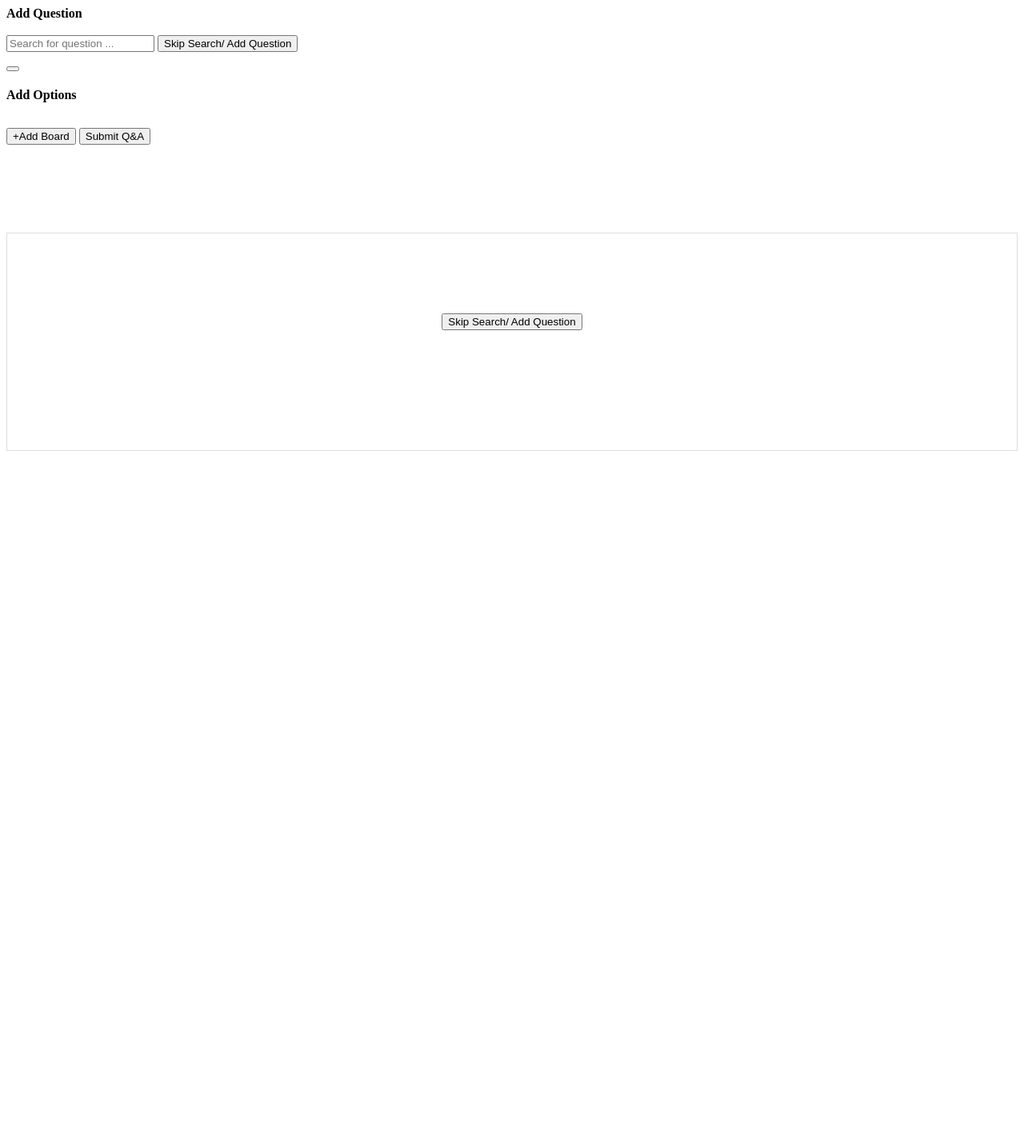
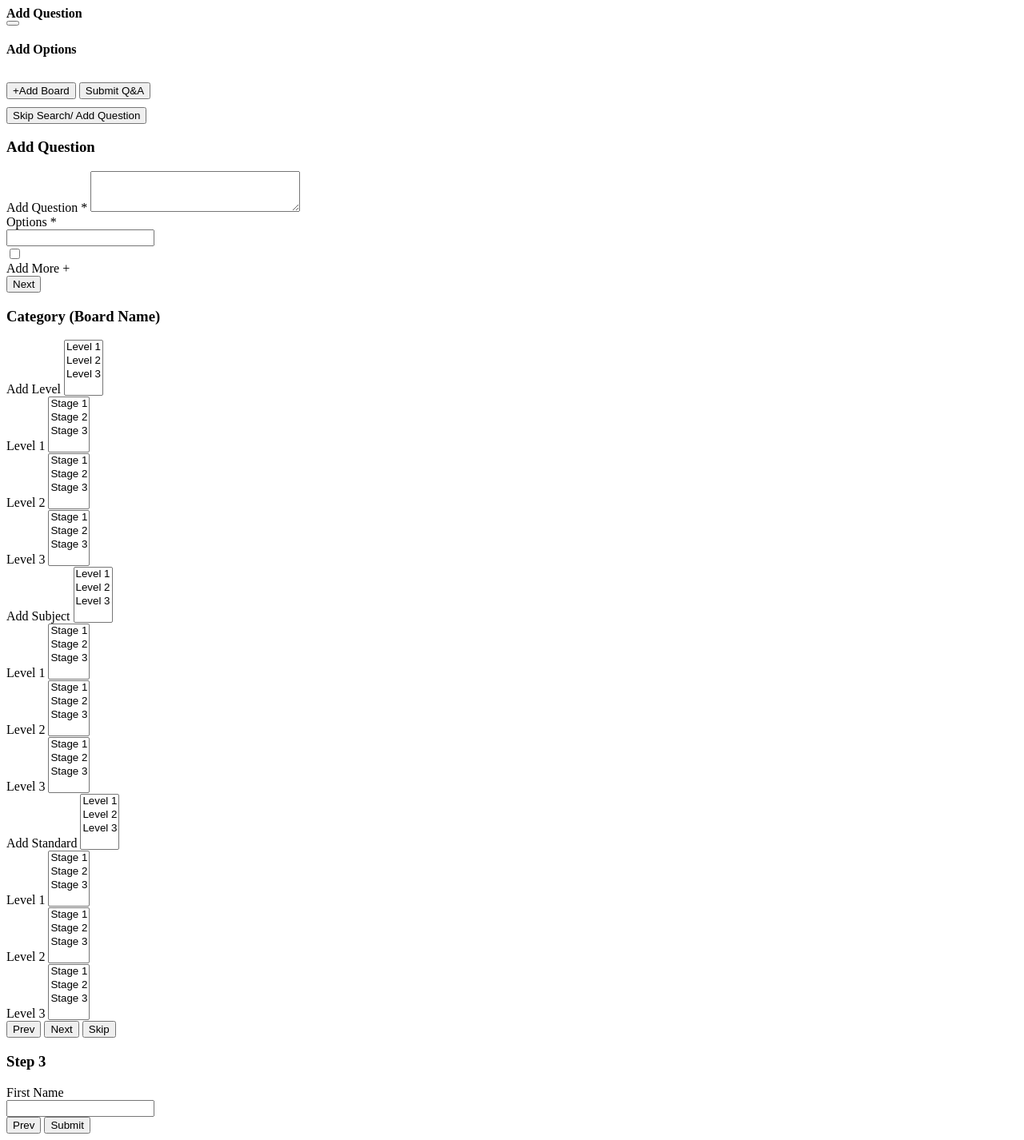
Before and after one commit to dhrutidas/bkzq, a CodeIgniter app: the page made by admin/application/views/content/Question/add_question.php in a window 1280 px wide. Shown: the whole page at 80% size. Before the commit the page ends 564 px from the top, so only its background shows below. Run offline with CodeIgniter, Linux system fonts and the light colour scheme.

Commit message:
Add Question with functionality

```diff
--- a/admin/application/views/content/Question/add_question.php
+++ b/admin/application/views/content/Question/add_question.php
@@ -26,64 +26,6 @@
 	}
 </script>
 
-<style>
-	.qstnBtn {
-		display: flex;
-		justify-content: center;
-        margin: 0 0 50px;
-	}
-
-	.stepping {
-		display: none;
-	}
-
-	.stepping.active {
-		display: block;
-	}
-
-	.stepbtnWrap {
-		display: flex;
-		clear: both;
-		gap: 10px;
-		justify-content: center;
-		padding: 10px 0 0;
-	}
-
-	.stepbtnWrap .btn {
-		display: inline-block;
-		background: #f0f;
-	}
-
-	.increasingFeilds {
-		display: flex;
-		align-items: center
-	}
-
-    .newSteppingWrap {
-        border: solid 1px #ddd;
-        margin: 100px 0 0;
-        padding: 100px 30px;
-    }
-
-    .stageWrap {
-        background: #f0f0f0;
-        display: inline-block;
-        width: 100%;
-    }
-
-    .stageWrap_show {
-        background: #f0f
-    }
-
-    .toogleStageSec {
-        display: none
-    }
-
-    .toogleStageSec_show {
-        display: block
-    }
-</style>
-
 <div class="row">
 	<div class="col-md-12">
 		<?php if( $this->session->flashdata('message')): ?>
@@ -104,7 +46,7 @@
 			<div class="panel-heading text-left">
 				<strong>Add Question</strong>
 			</div>
-			<div class="panel-collapse">
+			<div class="panel-collapse" hidden>
 				<br />
 				<div class="row">
 					<div class="col-sm-offset-2 col-sm-7">
@@ -147,7 +89,6 @@
 			</div>
 
 
-
 			<div class="newSteppingWrap">
 				<div class="row">
 					<div class="input-group qstnBtn">
@@ -156,18 +97,21 @@
 				</div>
 
 				<div class="stepping" id="step1" data-id="step1">
-					<h3>Step 1</h3>
+					<h3>Add Question</h3>
+
+					<div class="row">
 						<div class="form-group">
-						<label for="inputFirstName" class="col-sm-4 control-label">Add Question</label>
-						<div class="col-sm-6">
-							<input type="text" class="form-control" id="inputFirstName" name="inputFirstName">
+							<div class="col-sm-12">
+								<label for="inputFirstName" class="control-label">Add Question *</label>
+								<textarea class="form-control textarea" id="inputFirstName" name="inputFirstName" id="" cols="30" rows="3"></textarea>
 								<span id="first_name_error" class="text-danger"></span>
 							</div>
 						</div>
 						<div class="form-group">
-						<label for="inputFirstName" class="col-sm-4 control-label">Options</label>
-						<div class="col-sm-6" id="increasingFeilds_Wrap">
-							<div class="row" id="increasingFeilds">
+							<div class="align-center-row">
+								<div class="col-sm-10" id="increasingFeilds_Wrap">
+									<label for="inputFirstName" class="control-label">Options *</label>
+									<div class="row align-center-row marb10" id="increasingFeilds">
 										<div class="col-sm-10">
 											<input type="text" class="form-control" id="inputFirstName" name="inputFirstName">
 											<span id="first_name_error" class="text-danger"></span>
@@ -180,31 +124,35 @@
 								</div>
 
 								<div class="col-sm-2">
-							<div class="btn btn-default" onclick="duplicate()" id="increaseOptionBtn">Add More +</div>
+									<div class="btn btn-default pull-right" onclick="duplicate()" id="increaseOptionBtn">Add More +</div>
+								</div>
+							</div>
+						</div>
 					</div>
 
 					<div class="stepbtnWrap">
-							<button class="btn steppingbtn" data-name="next" data-step="step1" data-num="1"
+						<button class="btn btn-primary steppingbtn" data-name="next" data-step="step1" data-num="1"
 							data-id="next_step1">Next</button>
 					</div>
 				</div>
-				</div>
+
 				<div class="stepping" id="step2" data-id="step2">
-					<h3>Step 2</h3>
+					<h3>Category (Board Name)</h3>
 
+					<!-- Add Level start -->
+					<section class="dropdownAreaSec">
 						<div class="form-group">
-                    <div class="col-md-4">
-                        <select id="dates-field2" class="multiselect-ui form-control" multiple="multiple">
+							<label for="">Add Level</label>
+							<select id="dates-field2" class="multiselect-ui mainStageDropDown form-control" multiple="multiple">
 								<option value="level_1">Level 1</option>
 								<option value="level_2">Level 2</option>
 								<option value="level_3">Level 3</option>
 							</select>
 						</div>
-                </div>
 
 						<div class="stageWrap">
 							<div class="form-group toogleStageSec" id="level_1">
-                        <div class="col-md-4">
+								<div class="">
 									<label for="Level 1">Level 1</label>
 									<select id="dates-field2" class="multiselect-ui form-control" multiple="multiple">
 										<option value="Stage 1">Stage 1</option>
@@ -214,7 +162,7 @@
 								</div>
 							</div>
 							<div class="form-group toogleStageSec" id="level_2">
-                        <div class="col-md-4">
+								<div class="">
 									<label for="Level 1">Level 2</label>
 									<select id="dates-field2" class="multiselect-ui form-control" multiple="multiple">
 										<option value="Stage 1">Stage 1</option>
@@ -224,7 +172,99 @@
 								</div>
 							</div>
 							<div class="form-group toogleStageSec" id="level_3">
-                        <div class="col-md-4">
+								<div class="">
+									<label for="Level 1">Level 3</label>
+									<select id="dates-field2" class="multiselect-ui form-control" multiple="multiple">
+										<option value="Stage 1">Stage 1</option>
+										<option value="Stage 2">Stage 2</option>
+										<option value="Stage 3">Stage 3</option>
+									</select>
+								</div>
+							</div>
+						</div>
+					</section>
+					<!-- Add Level end -->
+
+					<!-- Add Subject start -->
+					<section class="dropdownAreaSec">
+						<div class="form-group">
+							<label for="">Add Subject</label>
+							<select id="dates-field2" class="multiselect-ui mainStageDropDown form-control" multiple="multiple">
+								<option value="level_1">Level 1</option>
+								<option value="level_2">Level 2</option>
+								<option value="level_3">Level 3</option>
+							</select>
+						</div>
+
+						<div class="stageWrap">
+							<div class="form-group toogleStageSec" id="level_1">
+								<div class="">
+									<label for="Level 1">Level 1</label>
+									<select id="dates-field2" class="multiselect-ui form-control" multiple="multiple">
+										<option value="Stage 1">Stage 1</option>
+										<option value="Stage 2">Stage 2</option>
+										<option value="Stage 3">Stage 3</option>
+									</select>
+								</div>
+							</div>
+							<div class="form-group toogleStageSec" id="level_2">
+								<div class="">
+									<label for="Level 1">Level 2</label>
+									<select id="dates-field2" class="multiselect-ui form-control" multiple="multiple">
+										<option value="Stage 1">Stage 1</option>
+										<option value="Stage 2">Stage 2</option>
+										<option value="Stage 3">Stage 3</option>
+									</select>
+								</div>
+							</div>
+							<div class="form-group toogleStageSec" id="level_3">
+								<div class="">
+									<label for="Level 1">Level 3</label>
+									<select id="dates-field2" class="multiselect-ui form-control" multiple="multiple">
+										<option value="Stage 1">Stage 1</option>
+										<option value="Stage 2">Stage 2</option>
+										<option value="Stage 3">Stage 3</option>
+									</select>
+								</div>
+							</div>
+						</div>
+					</section>
+					<!-- Add Subject end -->
+
+					<!-- Add Standard start -->
+					<section class="dropdownAreaSec">
+						<div class="form-group">
+							<label for="">Add Standard</label>
+							<select id="dates-field2" class="multiselect-ui mainStageDropDown form-control" multiple="multiple">
+								<option value="level_1">Level 1</option>
+								<option value="level_2">Level 2</option>
+								<option value="level_3">Level 3</option>
+							</select>
+						</div>
+
+						<div class="stageWrap">
+							<div class="form-group toogleStageSec" id="level_1">
+								<div class="">
+									<label for="Level 1">Level 1</label>
+									<select id="dates-field2" class="multiselect-ui form-control" multiple="multiple">
+										<option value="Stage 1">Stage 1</option>
+										<option value="Stage 2">Stage 2</option>
+										<option value="Stage 3">Stage 3</option>
+									</select>
+								</div>
+							</div>
+							<div class="form-group toogleStageSec" id="level_2">
+								<div class="">
+									<label for="Level 1">Level 2</label>
+									<select id="dates-field2" class="multiselect-ui form-control" multiple="multiple">
+										<option value="Stage 1">Stage 1</option>
+										<option value="Stage 2">Stage 2</option>
+										<option value="Stage 3">Stage 3</option>
+									</select>
+								</div>
+							</div>
+							<div class="form-group toogleStageSec" id="level_3">
+								<div class="">
 									<label for="Level 1">Level 3</label>
 									<select id="dates-field2" class="multiselect-ui form-control" multiple="multiple">
 										<option value="Stage 1">Stage 1</option>
@@ -236,13 +276,17 @@
 						</div>
 
 						<div class="stepbtnWrap">
-                        <button class="btn steppingbtn" data-name="prev" data-step="step2" data-num="2"
+							<button class="btn btn-default steppingbtn" data-name="prev" data-step="step2" data-num="2"
 								data-id="prev_step2">Prev</button>
-                        <button class="btn steppingbtn" data-name="next" data-step="step2" data-num="2"
+							<button class="btn btn-primary steppingbtn" data-name="next" data-step="step2" data-num="2"
 								data-id="next_step2">Next</button>
-                        <button class="btn steppingbtn" data-name="skip" data-step="step2" data-num="2"
+							<button class="btn btn-secondary steppingbtn" data-name="skip" data-step="step2" data-num="2"
 								data-id="skip_step2">Skip</button>
 						</div>
+					</section>
+					<!-- Add Standard end -->
+
+
 				<div class="stepping" id="step3" data-id="step3">
 					<h3>Step 3</h3>
 					<div class="form-group">
```
Also changed, not shown: admin/assets/css/core.css (+104 -0 lines). Lines whose indentation alone changed are shown as unchanged.
